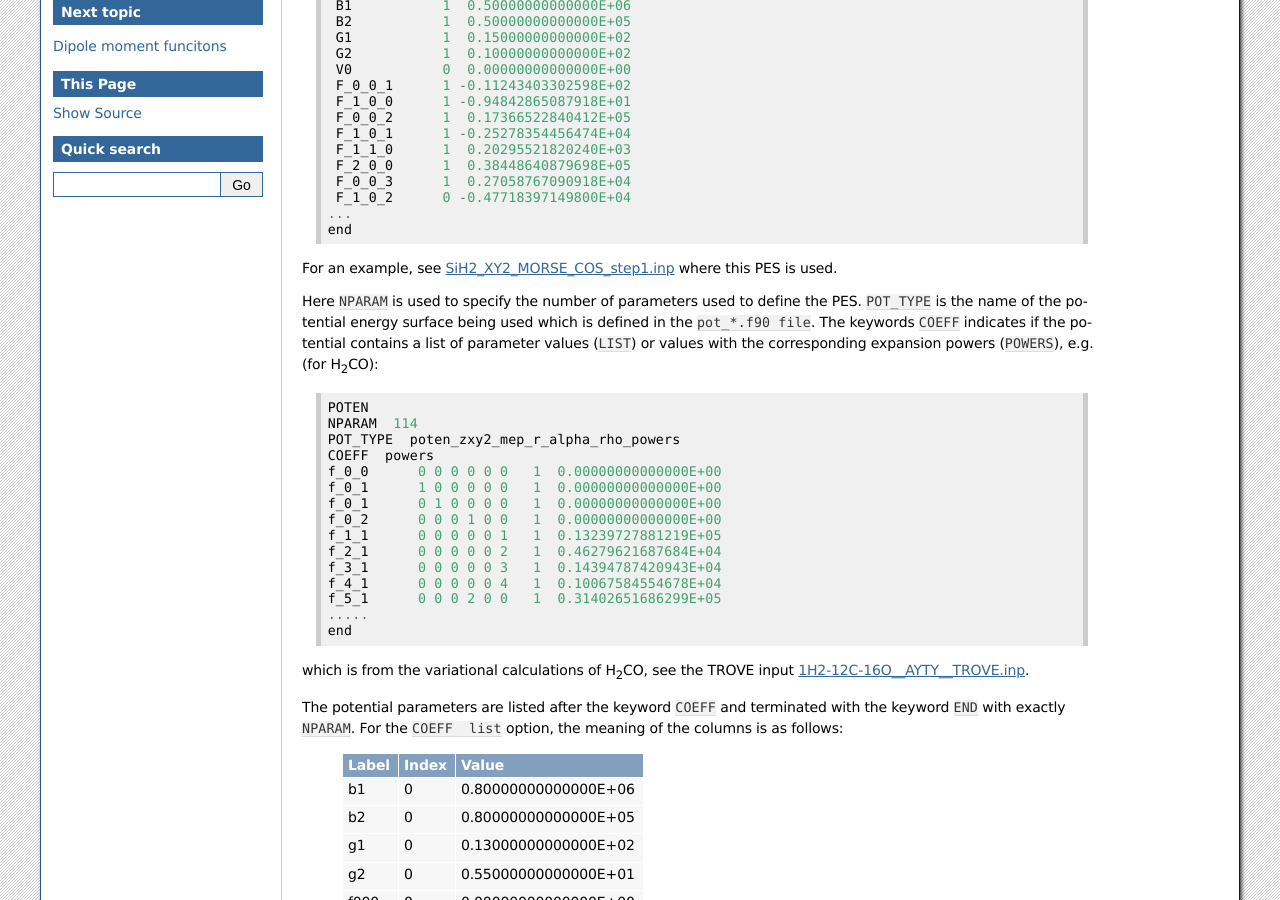
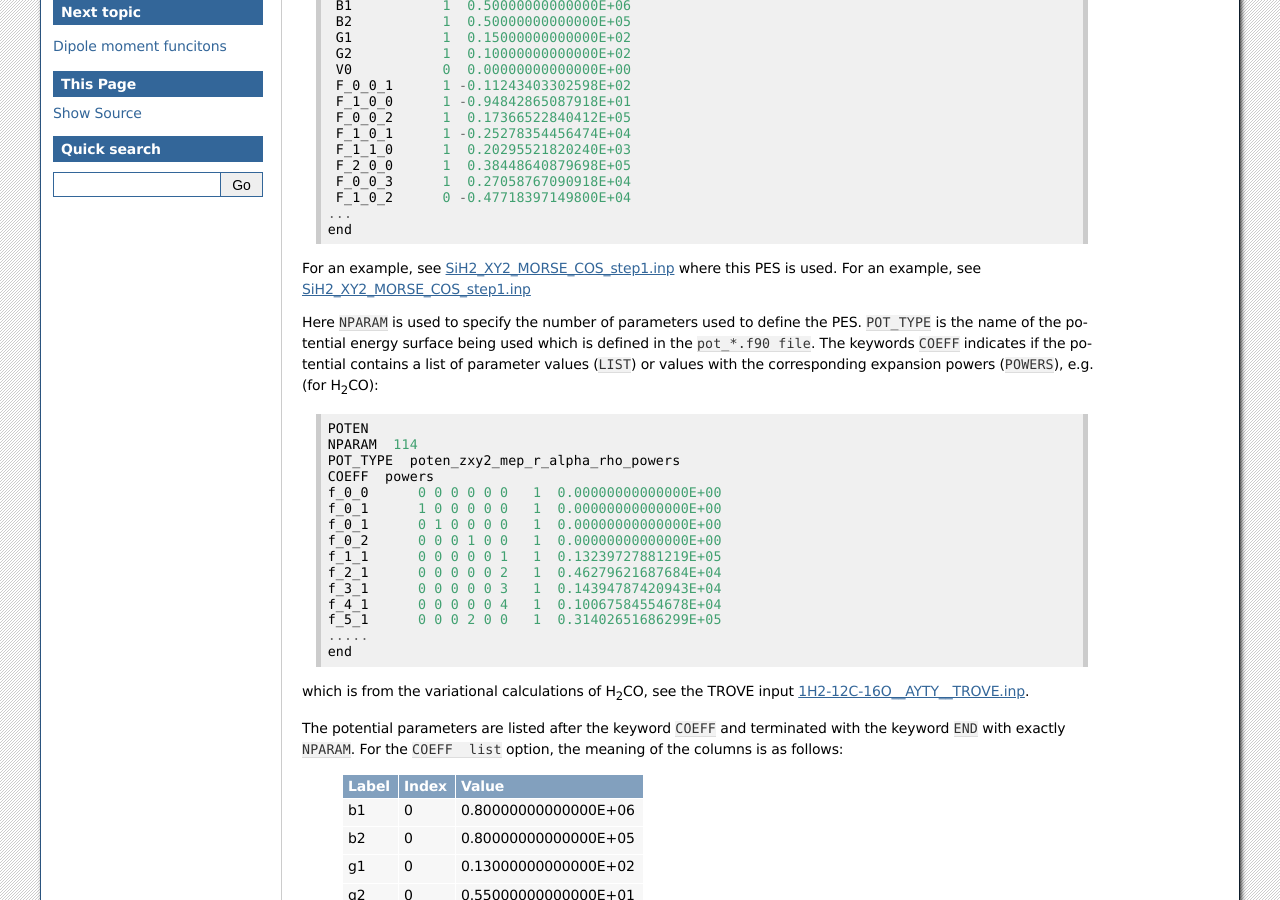
Before and after one commit to Trovemaster/TROVE, a Sphinx documentation site: the page built from docs/source/potentials.rst, in a window 1280 px wide and 900 px high, scrolled down 576 px. Built offline with Sphinx 7.4.7, drawn with Linux system fonts in a browser that asks for light colours; formulas are drawn with MathJax 3.

Commit message:
Update potentials.rst

```diff
--- a/docs/source/potentials.rst
+++ b/docs/source/potentials.rst
@@ -47,7 +47,7 @@ The ``Potential`` (``Poten``) block used to specify a PEF, has the following gen
       ...
       end
 
-For an example, see `SiH2_XY2_MORSE_COS_step1.inp <https://raw.githubusercontent.com/Trovemaster/TROVE/develop/docs/source/input/SiH2_XY2_MORSE_COS_step1.inp>`_  where this PES is used.
+For an example, see `SiH2_XY2_MORSE_COS_step1.inp <https://raw.githubusercontent.com/Trovemaster/TROVE/develop/docs/source/input/SiH2_XY2_MORSE_COS_step1.inp>`_  where this PES is used.  For an example, see `SiH2_XY2_MORSE_COS_step1.inp </input/SiH2_XY2_MORSE_COS_step1.inp>`_
 
 Here ``NPARAM`` is used to specify the number of parameters used to define the PES. ``POT_TYPE`` is the name of the potential energy surface being used which is defined in the ``pot_*.f90 file``. The keywords ``COEFF`` indicates if the potential contains a list of parameter values (``LIST``) or  values with the corresponding expansion powers (``POWERS``), e.g. (for H\ :sub:`2`\ CO):
 ::
```
